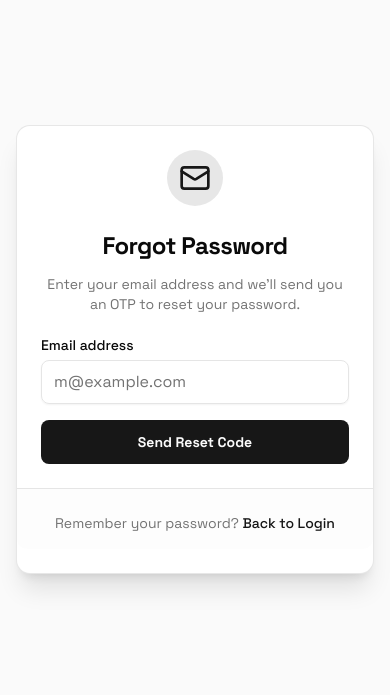
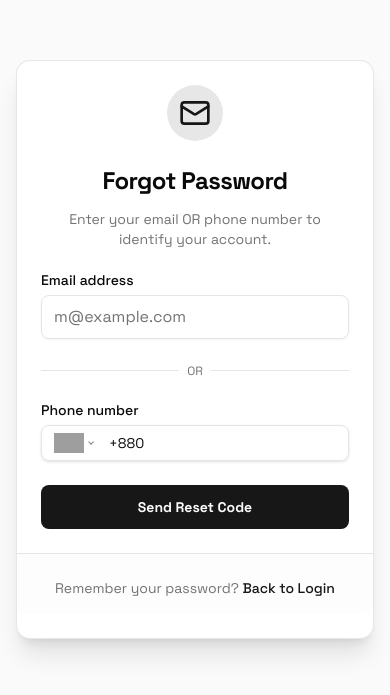
Before and after one commit to clickTwice26/dsat-single-sign-on-gateway, a Next.js app: page /forgot-password in a window 390 px wide. Shown: the part 121-816 px from the top of the page. Built offline with nearby package versions, Linux system fonts and the light colour scheme; no server answers; grey boxes are pictures that could not be loaded.

Commit message:
feat: Enable password reset requests via phone number on the forgot password page and add a disabled state to the PhoneInputField component.

```diff
--- a/src/app/(auth)/forgot-password/page.tsx
+++ b/src/app/(auth)/forgot-password/page.tsx
@@ -16,11 +16,15 @@ import { Input } from "@/components/ui/input";
 import { Label } from "@/components/ui/label";
 import { Loader2, ArrowLeft, Mail, ShieldCheck, Lock } from "lucide-react";
 
+import { PhoneInputField } from "@/components/ui/phone-input";
+
 type Step = "email" | "reset";
 
 export default function ForgotPasswordPage() {
     const [step, setStep] = useState<Step>("email");
     const [email, setEmail] = useState("");
+    const [phone, setPhone] = useState("");
+    const [targetEmail, setTargetEmail] = useState("");
     const [otp, setOtp] = useState("");
     const [newPassword, setNewPassword] = useState("");
     const [confirmPassword, setConfirmPassword] = useState("");
@@ -32,13 +36,23 @@ export default function ForgotPasswordPage() {
     const handleRequestReset = async (e: React.FormEvent) => {
         e.preventDefault();
         setError(null);
+
+        if (!email && !phone) {
+            setError("Please provide either your email address or phone number");
+            return;
+        }
+
         setLoading(true);
 
         try {
+            const body: any = {};
+            if (email) body.email = email;
+            if (phone) body.phone = phone;
+
             const response = await fetch(`${process.env.NEXT_PUBLIC_API_URL}/api/v1/auth/password-reset/request`, {
                 method: "POST",
                 headers: { "Content-Type": "application/json" },
-                body: JSON.stringify({ email }),
+                body: JSON.stringify(body),
             });
 
             const data = await response.json();
@@ -48,6 +62,7 @@ export default function ForgotPasswordPage() {
             }
 
             setMessage(data.message);
+            setTargetEmail(data.email || "your registered email");
             setStep("reset");
         } catch (err: any) {
             setError(err.message);
@@ -92,7 +107,7 @@ export default function ForgotPasswordPage() {
     };
 
     return (
-        <div className="flex h-screen w-full items-center justify-center bg-muted/40 p-4">
+        <div className="flex min-h-screen w-full items-center justify-center bg-muted/40 p-4">
             <Card className="w-full max-w-md border-primary/10 shadow-xl">
                 <CardHeader className="space-y-1">
                     <div className="flex justify-center mb-4">
@@ -109,8 +124,12 @@ export default function ForgotPasswordPage() {
                     </CardTitle>
                     <CardDescription className="text-center">
                         {step === "email"
-                            ? "Enter your email address and we'll send you an OTP to reset your password."
-                            : `Enter the code sent to ${email} and your new password.`}
+                            ? "Enter your email OR phone number to identify your account."
+                            : (
+                                <>
+                                    Enter the code sent to <span className="font-bold text-foreground">{targetEmail}</span> and your new password.
+                                </>
+                            )}
                     </CardDescription>
                 </CardHeader>
                 <CardContent className="space-y-4">
@@ -135,7 +154,24 @@ export default function ForgotPasswordPage() {
                                     placeholder="m@example.com"
                                     value={email}
                                     onChange={(e) => setEmail(e.target.value)}
-                                    required
+                                    disabled={loading}
+                                    className="h-11"
+                                />
+                            </div>
+                            <div className="relative py-2">
+                                <div className="absolute inset-0 flex items-center">
+                                    <span className="w-full border-t" />
+                                </div>
+                                <div className="relative flex justify-center text-xs uppercase">
+                                    <span className="bg-card px-2 text-muted-foreground">Or</span>
+                                </div>
+                            </div>
+                            <div className="space-y-2">
+                                <Label htmlFor="phone">Phone number</Label>
+                                <PhoneInputField
+                                    value={phone}
+                                    onChange={setPhone}
+                                    placeholder="Enter your registered phone"
                                     disabled={loading}
                                     className="h-11"
                                 />
--- a/src/components/ui/phone-input.tsx
+++ b/src/components/ui/phone-input.tsx
@@ -20,9 +20,10 @@ interface PhoneInputProps {
     onChange: (value: E164Number) => void;
     className?: string;
     placeholder?: string;
+    disabled?: boolean;
 }
 
-export const PhoneInputField = ({ value, onChange, className, placeholder }: PhoneInputProps) => {
+export const PhoneInputField = ({ value, onChange, className, placeholder, disabled }: PhoneInputProps) => {
     return (
         <div className={cn("grid gap-2", className)}>
             <BasePhoneInput
@@ -31,6 +32,7 @@ export const PhoneInputField = ({ value, onChange, className, placeholder }: Pho
                 value={value}
                 onChange={onChange}
                 placeholder={placeholder}
+                disabled={disabled}
                 className={cn(
                     "flex h-9 w-full rounded-md border border-input bg-transparent px-3 py-1 text-sm shadow-sm transition-colors file:border-0 file:bg-transparent file:text-sm file:font-medium placeholder:text-muted-foreground focus-visible:outline-none focus-visible:ring-1 focus-visible:ring-ring disabled:cursor-not-allowed disabled:opacity-50",
                     "phone-input-container" // Hook for custom CSS if needed
@@ -42,7 +44,8 @@ export const PhoneInputField = ({ value, onChange, className, placeholder }: Pho
                     "--PhoneInputCountrySelectArrow-opacity": "0.5",
                 } as React.CSSProperties}
                 numberInputProps={{
-                    className: "flex h-9 w-full rounded-md bg-transparent px-3 py-1 text-sm placeholder:text-muted-foreground focus-visible:outline-none disabled:cursor-not-allowed disabled:opacity-50 border-none focus:ring-0 outline-none"
+                    className: "flex h-9 w-full rounded-md bg-transparent px-3 py-1 text-sm placeholder:text-muted-foreground focus-visible:outline-none disabled:cursor-not-allowed disabled:opacity-50 border-none focus:ring-0 outline-none",
+                    disabled: disabled
                 }}
             />
             <style jsx global>{`
```
